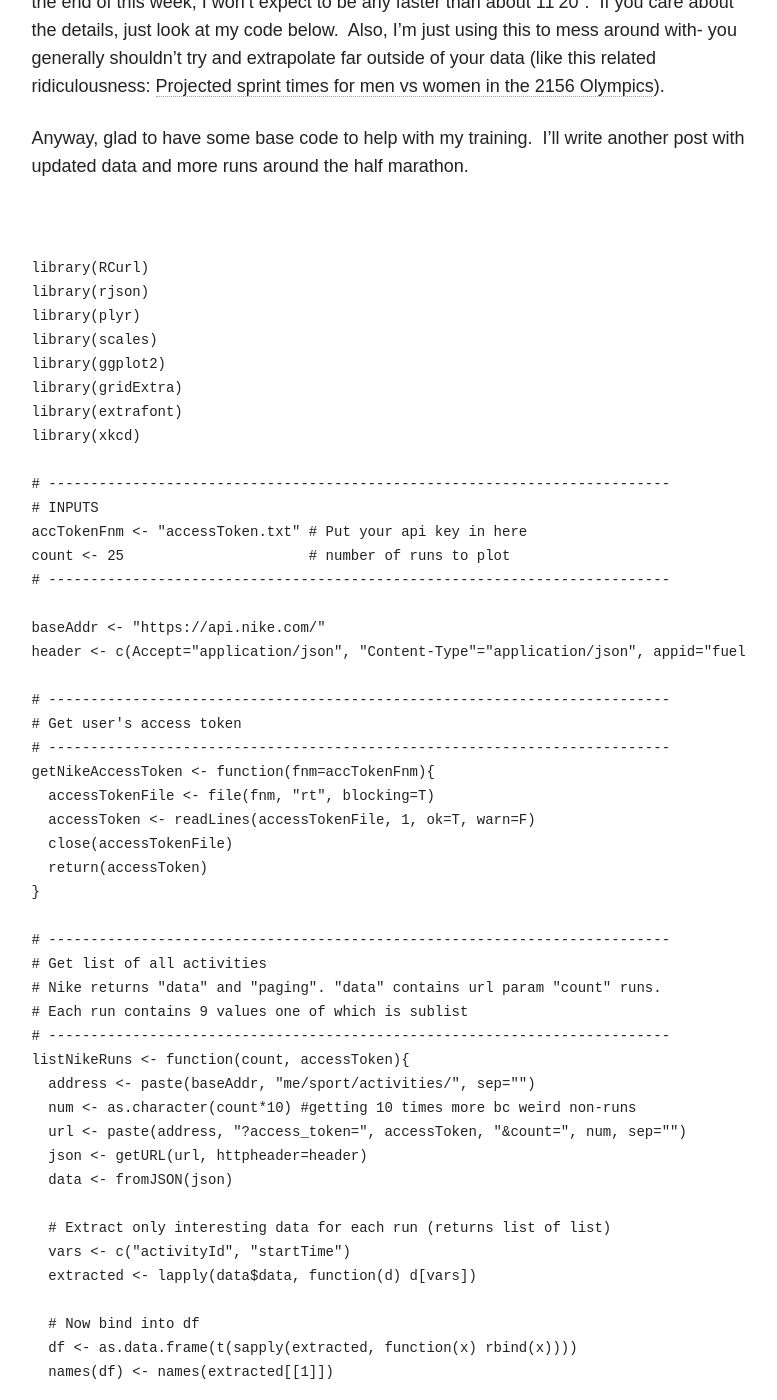
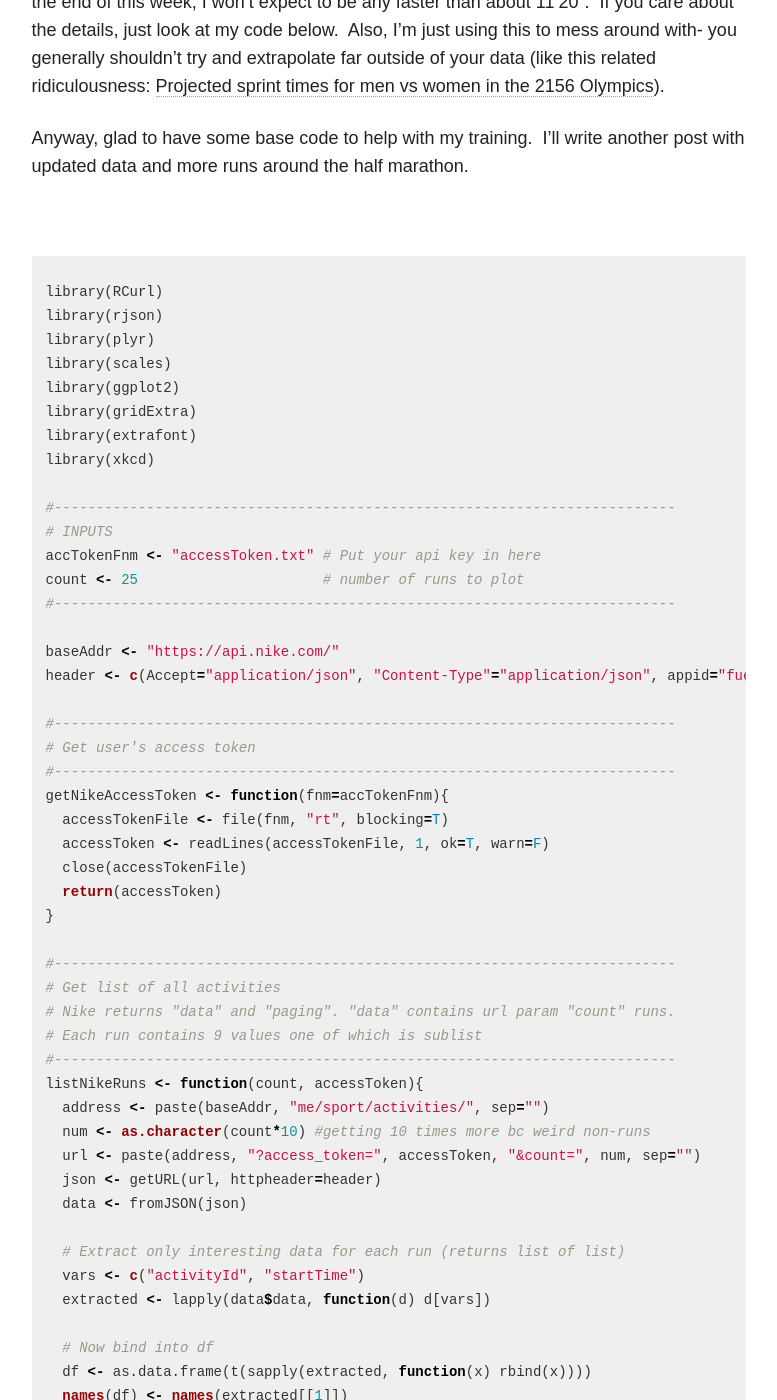
Before and after one commit to mtpatter/opensciencecafe, a Jekyll site: the page built from _posts/tutorials/2015-02-17-training-smarter-for-a-half-marathon-with-my-nike-data.md, in a window 1280 px wide and 1400 px high, scrolled down 3544 px. Shown: the whole window, without its empty margins (348-1125 px from the left). Built offline with Jekyll 4.4.1, drawn with Linux system fonts in a browser that asks for light colours; nearby versions of some CDN libraries; some of the changed text lies outside the part shown.

Commit message:
syntax highlighting fix

```diff
--- a/_posts/tutorials/2015-02-17-training-smarter-for-a-half-marathon-with-my-nike-data.md
+++ b/_posts/tutorials/2015-02-17-training-smarter-for-a-half-marathon-with-my-nike-data.md
@@ -50,7 +50,8 @@ Anyway, glad to have some base code to help with my training.  I&#8217;ll write
 
 &nbsp;
 
-<pre class="lang:default decode:true  " title="plotting with nike+">library(RCurl)
+{% highlight r %}
+library(RCurl)
 library(rjson)
 library(plyr)
 library(scales)
@@ -61,19 +62,19 @@ library(xkcd)
 
 #--------------------------------------------------------------------------
 # INPUTS
-accTokenFnm &lt;- "accessToken.txt" # Put your api key in here
-count &lt;- 25                      # number of runs to plot
+accTokenFnm <- "accessToken.txt" # Put your api key in here
+count <- 25                      # number of runs to plot
 #--------------------------------------------------------------------------
 
-baseAddr &lt;- "https://api.nike.com/"
-header &lt;- c(Accept="application/json", "Content-Type"="application/json", appid="fuelband")
+baseAddr <- "https://api.nike.com/"
+header <- c(Accept="application/json", "Content-Type"="application/json", appid="fuelband")
 
 #--------------------------------------------------------------------------
 # Get user's access token
 #--------------------------------------------------------------------------
-getNikeAccessToken &lt;- function(fnm=accTokenFnm){
-  accessTokenFile &lt;- file(fnm, "rt", blocking=T)
-  accessToken &lt;- readLines(accessTokenFile, 1, ok=T, warn=F)
+getNikeAccessToken <- function(fnm=accTokenFnm){
+  accessTokenFile <- file(fnm, "rt", blocking=T)
+  accessToken <- readLines(accessTokenFile, 1, ok=T, warn=F)
   close(accessTokenFile)
   return(accessToken)
 }
@@ -83,26 +84,26 @@ getNikeAccessToken &lt;- function(fnm=accTokenFnm){
 # Nike returns "data" and "paging". "data" contains url param "count" runs.
 # Each run contains 9 values one of which is sublist
 #--------------------------------------------------------------------------
-listNikeRuns &lt;- function(count, accessToken){
-  address &lt;- paste(baseAddr, "me/sport/activities/", sep="")
-  num &lt;- as.character(count*10) #getting 10 times more bc weird non-runs
-  url &lt;- paste(address, "?access_token=", accessToken, "&count=", num, sep="")
-  json &lt;- getURL(url, httpheader=header)
-  data &lt;- fromJSON(json)
+listNikeRuns <- function(count, accessToken){
+  address <- paste(baseAddr, "me/sport/activities/", sep="")
+  num <- as.character(count*10) #getting 10 times more bc weird non-runs
+  url <- paste(address, "?access_token=", accessToken, "&count=", num, sep="")
+  json <- getURL(url, httpheader=header)
+  data <- fromJSON(json)
 
   # Extract only interesting data for each run (returns list of list)
-  vars &lt;- c("activityId", "startTime")
-  extracted &lt;- lapply(data$data, function(d) d[vars])
+  vars <- c("activityId", "startTime")
+  extracted <- lapply(data$data, function(d) d[vars])
 
   # Now bind into df
-  df &lt;- as.data.frame(t(sapply(extracted, function(x) rbind(x))))
-  names(df) &lt;- names(extracted[[1]])
+  df <- as.data.frame(t(sapply(extracted, function(x) rbind(x))))
+  names(df) <- names(extracted[[1]])
 
-  df &lt;- df[- grep('-', df$activityId),] # getting rid of non-run weirdness
-  rownames(df) &lt;- NULL
-  df$startTime &lt;- gsub("T"," ", df$startTime)
-  df$startTime &lt;- gsub("Z","", df$startTime)
-  df$startTime &lt;- as.POSIXct(strptime(df$startTime, "%Y-%m-%d %H:%M:%S"))
+  df <- df[- grep('-', df$activityId),] # getting rid of non-run weirdness
+  rownames(df) <- NULL
+  df$startTime <- gsub("T"," ", df$startTime)
+  df$startTime <- gsub("Z","", df$startTime)
+  df$startTime <- as.POSIXct(strptime(df$startTime, "%Y-%m-%d %H:%M:%S"))
   return(head(df,count))
 }
 
@@ -110,91 +111,92 @@ listNikeRuns &lt;- function(count, accessToken){
 # Download single run stats
 # Nike returns some overall data.
 #--------------------------------------------------------------------------
-getNikeSingleRunStat &lt;- function(activityId, accessToken){
+getNikeSingleRunStat <- function(activityId, accessToken){
   message(paste("Downloading run", activityId, "..."))
-  address &lt;- paste(baseAddr, "me/sport/activities/", sep="")
-  url &lt;- paste(address, activityId, "?access_token=", accessToken, sep="")
-  json &lt;- getURL(url, httpheader=header)
-  data &lt;- fromJSON(json)
+  address <- paste(baseAddr, "me/sport/activities/", sep="")
+  url <- paste(address, activityId, "?access_token=", accessToken, sep="")
+  json <- getURL(url, httpheader=header)
+  data <- fromJSON(json)
 
-  df &lt;- as.data.frame(data$startTime)
-  df$activityId &lt;- activityId
-  names(df) &lt;- c('startTime','activityId')
-  df$startTime &lt;- gsub("T"," ", df$startTime)
-  df$startTime &lt;- gsub("Z","", df$startTime)
-  df$startTime &lt;- as.POSIXct(strptime(df$startTime, "%Y-%m-%d %H:%M:%S"))
-  df$calories &lt;- data$metricSummary$calories
-  df$fuel &lt;- data$metricSummary$fuel
-  df$steps &lt;- data$metricSummary$steps
-  df$distancekm &lt;- data$metricSummary$distance
-  df$distancemi &lt;- df$distancekm*.621371
-  df$duration &lt;- data$metricSummary$duration
-  time &lt;- as.numeric(strsplit(df$duration,':')[[1]])
-  df$totalmins &lt;- time[1]*60 + time[2] + time[3]/60
-  df$avepace &lt;- df$totalmins/df$distancemi
-  df$avepacemph &lt;- df$distancemi /df$totalmins*60
-  df$cadence &lt;- df$steps/df$totalmins
+  df <- as.data.frame(data$startTime)
+  df$activityId <- activityId
+  names(df) <- c('startTime','activityId')
+  df$startTime <- gsub("T"," ", df$startTime)
+  df$startTime <- gsub("Z","", df$startTime)
+  df$startTime <- as.POSIXct(strptime(df$startTime, "%Y-%m-%d %H:%M:%S"))
+  df$calories <- data$metricSummary$calories
+  df$fuel <- data$metricSummary$fuel
+  df$steps <- data$metricSummary$steps
+  df$distancekm <- data$metricSummary$distance
+  df$distancemi <- df$distancekm*.621371
+  df$duration <- data$metricSummary$duration
+  time <- as.numeric(strsplit(df$duration,':')[[1]])
+  df$totalmins <- time[1]*60 + time[2] + time[3]/60
+  df$avepace <- df$totalmins/df$distancemi
+  df$avepacemph <- df$distancemi /df$totalmins*60
+  df$cadence <- df$steps/df$totalmins
   return(df)
 }
 
 #--------------------------------------------------------------------------
 # Get actual data and make some plots
 #--------------------------------------------------------------------------
-accessToken &lt;- getNikeAccessToken()
-runs &lt;- listNikeRuns(count, accessToken)
-myrunlist &lt;- list()
-  i &lt;- 1
+accessToken <- getNikeAccessToken()
+runs <- listNikeRuns(count, accessToken)
+myrunlist <- list()
+  i <- 1
     for (run in runs$activityId) {
-        myrunlist[[i]] &lt;- getNikeSingleRunStat(run, accessToken)
-        i &lt;- i+1
+        myrunlist[[i]] <- getNikeSingleRunStat(run, accessToken)
+        i <- i+1
 	  }
-runStats &lt;- Reduce(function(...)merge(...,all=T),myrunlist)
-runStats$cumMileage &lt;- cumsum(runStats$distancemi)
-runStats$weekdays &lt;- weekdays(runStats$startTime)
-runStats$runtype[runStats$weekdays=='Saturday'] &lt;- 'long' # all my Saturday runs are 'long' runs
-runStats$runtype[runStats$weekdays!='Saturday'] &lt;- 'regular'
-runStats$runtype &lt;- as.factor(runStats$runtype)
+runStats <- Reduce(function(...)merge(...,all=T),myrunlist)
+runStats$cumMileage <- cumsum(runStats$distancemi)
+runStats$weekdays <- weekdays(runStats$startTime)
+runStats$runtype[runStats$weekdays=='Saturday'] <- 'long' # all my Saturday runs are 'long' runs
+runStats$runtype[runStats$weekdays!='Saturday'] <- 'regular'
+runStats$runtype <- as.factor(runStats$runtype)
 
 # avepace vs time
-p1 &lt;- ggplot(runStats, aes(x=startTime, y=avepace, colour=runtype)) + geom_point() +theme_xkcd() + theme(axis.line = element_line(colour = "black"))
-p1 &lt;- p1 + labs(x='Date', y='Pace (mins/mile)',title='Pace over time')
-p1 &lt;- p1 + geom_smooth(method='glm',se=TRUE)
+p1 <- ggplot(runStats, aes(x=startTime, y=avepace, colour=runtype)) + geom_point() +theme_xkcd() + theme(axis.line = element_line(colour = "black"))
+p1 <- p1 + labs(x='Date', y='Pace (mins/mile)',title='Pace over time')
+p1 <- p1 + geom_smooth(method='glm',se=TRUE)
 
 # avepace vs run distance
-p2 &lt;- ggplot(runStats, aes(x=distancemi, y=avepace)) + geom_point() +theme_xkcd()+ theme(axis.line = element_line(colour = "black"))
-p2 &lt;- p2 + labs(x='Run distance (miles)', y='Pace (mins/mile)', title='Pace vs Run Distance')
-p2 &lt;- p2 + geom_smooth(method='glm',se=TRUE)
-p2fit &lt;- glm(avepace ~ distancemi + cadence + runtype, data=runStats)
+p2 <- ggplot(runStats, aes(x=distancemi, y=avepace)) + geom_point() +theme_xkcd()+ theme(axis.line = element_line(colour = "black"))
+p2 <- p2 + labs(x='Run distance (miles)', y='Pace (mins/mile)', title='Pace vs Run Distance')
+p2 <- p2 + geom_smooth(method='glm',se=TRUE)
+p2fit <- glm(avepace ~ distancemi + cadence + runtype, data=runStats)
 # Predict pace by run distance and cadence
-p2pred &lt;- predict(p2fit, newdata= data.frame(distancemi=13.1,cadence=175, runtype='regular'))
-p2 &lt;- p2 + geom_point(aes(x=13.1,y=p2pred),color='red',shape=8)
-p2 &lt;- p2 + geom_text(aes(x=13.1,y=p2pred+.1), label=paste0(as.character(floor(p2pred)) , "'", as.character( round((round(p2pred,2)-floor(p2pred))*60),0 )))
+p2pred <- predict(p2fit, newdata= data.frame(distancemi=13.1,cadence=175, runtype='regular'))
+p2 <- p2 + geom_point(aes(x=13.1,y=p2pred),color='red',shape=8)
+p2 <- p2 + geom_text(aes(x=13.1,y=p2pred+.1), label=paste0(as.character(floor(p2pred)) , "'", as.character( round((round(p2pred,2)-floor(p2pred))*60),0 )))
 
 # avepace vs cadence
-p3 &lt;- ggplot(runStats[runStats$cadence &gt; 0,], aes(x=cadence, y=avepace)) + geom_point()+theme_xkcd()+ theme(axis.line = element_line(colour = "black"))
-p3 &lt;- p3 + labs(x='Step cadence (bpm)', y='Pace (mins/mile)', title='Pace vs Cadence')
-p3 &lt;- p3 + geom_smooth(method='glm',se=TRUE)
-p3 &lt;- p3 + stat_smooth(color='firebrick')
+p3 <- ggplot(runStats[runStats$cadence &gt; 0,], aes(x=cadence, y=avepace)) + geom_point()+theme_xkcd()+ theme(axis.line = element_line(colour = "black"))
+p3 <- p3 + labs(x='Step cadence (bpm)', y='Pace (mins/mile)', title='Pace vs Cadence')
+p3 <- p3 + geom_smooth(method='glm',se=TRUE)
+p3 <- p3 + stat_smooth(color='firebrick')
 
 # avepace vs cumulative run mileage
-p4 &lt;- ggplot(runStats, aes(x=cumMileage, y=avepace)) + geom_point() +theme_xkcd()+ theme(axis.line = element_line(colour = "black"))
-p4 &lt;- p4 + labs(x='Total mileage', y='Pace (mins/mile)', title='Pace vs Cumulative Run Mileage')
-p4 &lt;- p4 + geom_smooth(method='glm',se=TRUE)
-p4 &lt;- p4 + stat_smooth(color='firebrick')
-p4fit &lt;- glm(avepace ~ cumMileage, data=runStats)
+p4 <- ggplot(runStats, aes(x=cumMileage, y=avepace)) + geom_point() +theme_xkcd()+ theme(axis.line = element_line(colour = "black"))
+p4 <- p4 + labs(x='Total mileage', y='Pace (mins/mile)', title='Pace vs Cumulative Run Mileage')
+p4 <- p4 + geom_smooth(method='glm',se=TRUE)
+p4 <- p4 + stat_smooth(color='firebrick')
+p4fit <- glm(avepace ~ cumMileage, data=runStats)
 # Predict next week's pace by this week's expected cumulative mileage (not really good to extrapolate, but whatever)
-p4pred &lt;- predict(p4fit, newdata=data.frame(cumMileage=23+max(runStats$cumMileage)))
-p4 &lt;- p4 + geom_point(aes(x=23+max(runStats$cumMileage),y=p4pred),color='red',shape=8)
-p4 &lt;- p4 + geom_text(aes(x=23+max(runStats$cumMileage),y=p4pred+.1), label=paste0(as.character(floor(p4pred)) , "'", as.character( round((round(p4pred,2)-floor(p4pred))*60),0 )))
+p4pred <- predict(p4fit, newdata=data.frame(cumMileage=23+max(runStats$cumMileage)))
+p4 <- p4 + geom_point(aes(x=23+max(runStats$cumMileage),y=p4pred),color='red',shape=8)
+p4 <- p4 + geom_text(aes(x=23+max(runStats$cumMileage),y=p4pred+.1), label=paste0(as.character(floor(p4pred)) , "'", as.character( round((round(p4pred,2)-floor(p4pred))*60),0 )))
 
 grid.arrange(p1,p2,p3,p4, nrow=2)
-g &lt;- arrangeGrob(p1,p2,p3,p4, nrow=2)
+g <- arrangeGrob(p1,p2,p3,p4, nrow=2)
 
-</pre>
+{% endhighlight %}
 
 Also, here&#8217;s my R sessionInfo() :
 
-<pre class="lang:default decode:true " title="sessionInfo">R version 3.1.1 (2014-07-10)
+{% highlight Rconsole %}
+R version 3.1.1 (2014-07-10)
 Platform: x86_64-pc-linux-gnu (64-bit)
 
 locale:
@@ -223,7 +225,7 @@ loaded via a namespace (and not attached):
 [16] proto_0.3-10        RColorBrewer_1.0-5  Rcpp_0.11.3
 [19] reshape2_1.4        rpart_4.1-8         Rttf2pt1_1.3.3
 [22] splines_3.1.1       stringr_0.6.2       survival_2.37-7
-</pre>
+{% endhighlight %}
 
 &nbsp;
 
```
Also changed, not shown: _posts/tutorials/2014-05-19-human-activity-patterns-in-wearables-data.md (+191 -166 lines), _posts/tutorials/2014-06-19-building-a-better-sofia-flight-map-part-1.md (+3 -2 lines), _posts/tutorials/2014-10-03-mapping-data-across-the-us.md (+80 -59 lines).
